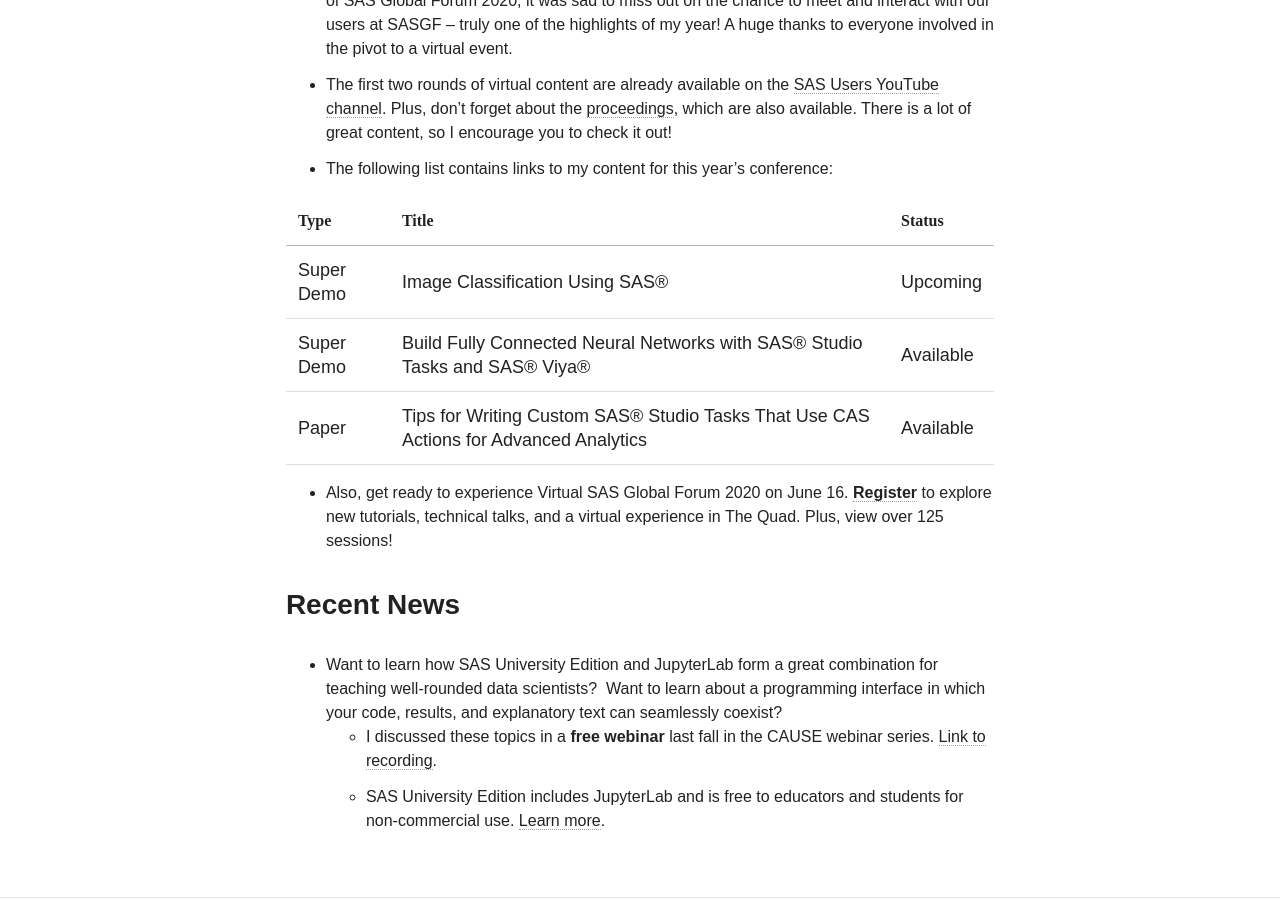
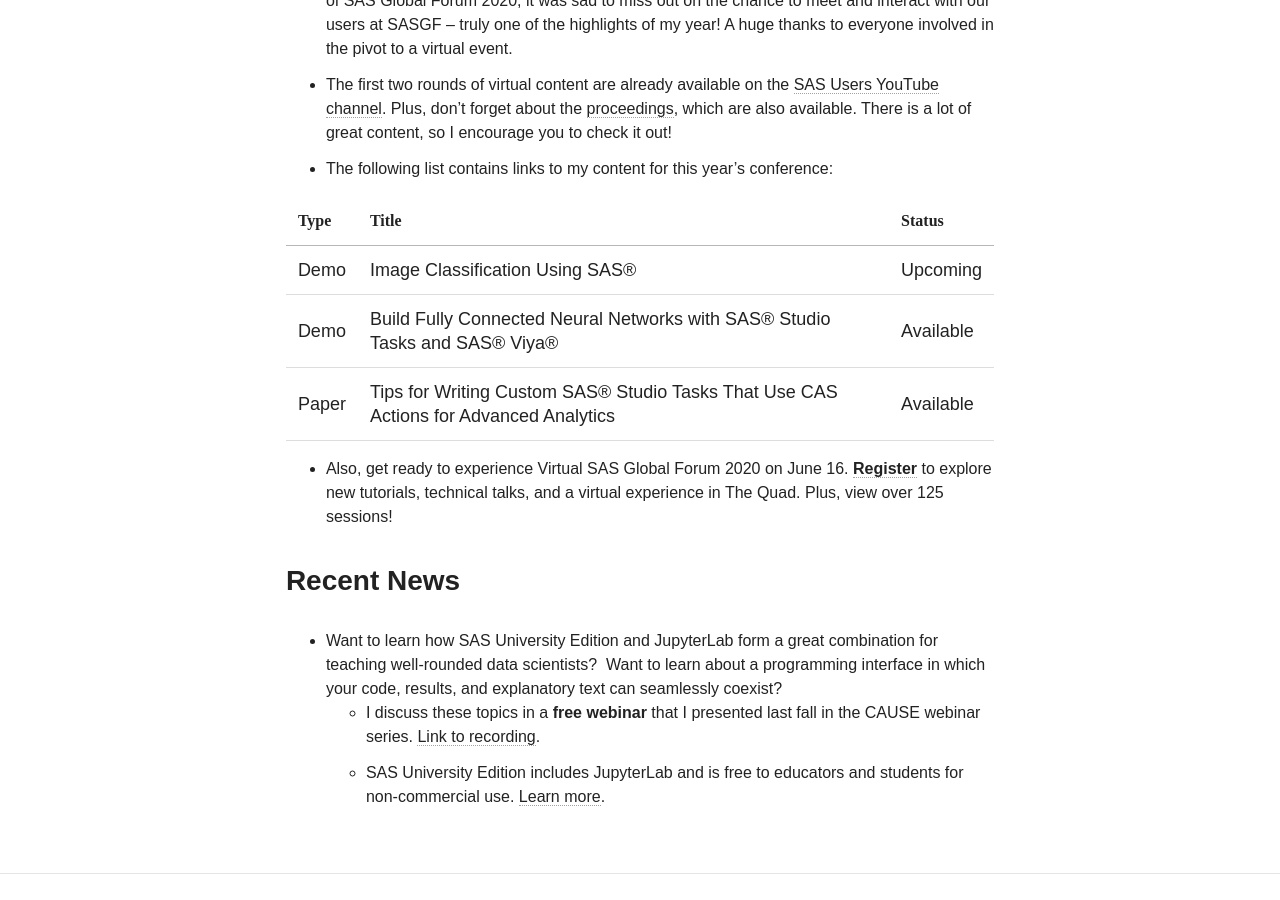
Before and after one commit to brgaines/brgaines.github.io, a Jekyll site: the page built from index.md, in a window 1280 px wide and 900 px high, scrolled down 1214 px. Built offline with Jekyll 4.4.1, drawn with Linux system fonts in a browser that asks for light colours; nearby versions of some CDN libraries.

Commit message:
minor grammar cleanup

```diff
--- a/index.md
+++ b/index.md
@@ -19,8 +19,8 @@ Before joining SAS, I finished my PhD in statistics at [North Carolina State Uni
 
 | Type     | Title                                                               | Status |
 |---------|---------------------------------------------------------------------|---------|
-| Super Demo  | [Image Classification Using SAS®](http://sasgfsessioncatalog.com/#/speaker/name@Gaines%20Brian%3E0@5127) | Upcoming |
-| Super Demo  | [Build Fully Connected Neural Networks with SAS® Studio Tasks and SAS® Viya®](https://www.youtube.com/watch?v=uoVYHe8pZrg)                                                    | Available |
+| Demo  | [Image Classification Using SAS®](http://sasgfsessioncatalog.com/#/speaker/name@Gaines%20Brian%3E0@5127) | Upcoming |
+| Demo  | [Build Fully Connected Neural Networks with SAS® Studio Tasks and SAS® Viya®](https://www.youtube.com/watch?v=uoVYHe8pZrg)                                                    | Available |
 | Paper | [Tips for Writing Custom SAS® Studio Tasks That Use CAS Actions for Advanced Analytics](https://www.sas.com/content/dam/SAS/support/en/sas-global-forum-proceedings/2020/4376-2020.pdf)       | Available |
 
 * Also, get ready to experience Virtual SAS Global Forum 2020 on June 16. [**Register**](https://www.sas.com/gms/redirect.jsp?detail=GMS131450_180708) to explore new tutorials, technical talks, and a virtual experience in The Quad. Plus, view over 125 sessions!
@@ -28,5 +28,5 @@ Before joining SAS, I finished my PhD in statistics at [North Carolina State Uni
 
 ### Recent News
 * Want to learn how SAS University Edition and JupyterLab form a great combination for teaching well-rounded data scientists?  Want to learn about a programming interface in which your code, results, and explanatory text can seamlessly coexist?
-    * I discussed these topics in a **free webinar** last fall in the CAUSE webinar series.  [Link to recording](https://www.causeweb.org/cause/webinar/sponsored/2019-11).
+    * I discuss these topics in a **free webinar** that I presented last fall in the CAUSE webinar series.  [Link to recording](https://www.causeweb.org/cause/webinar/sponsored/2019-11).
     * SAS University Edition includes JupyterLab and is free to educators and students for non-commercial use. [Learn more](https://www.sas.com/en_us/software/university-edition.html).
```
